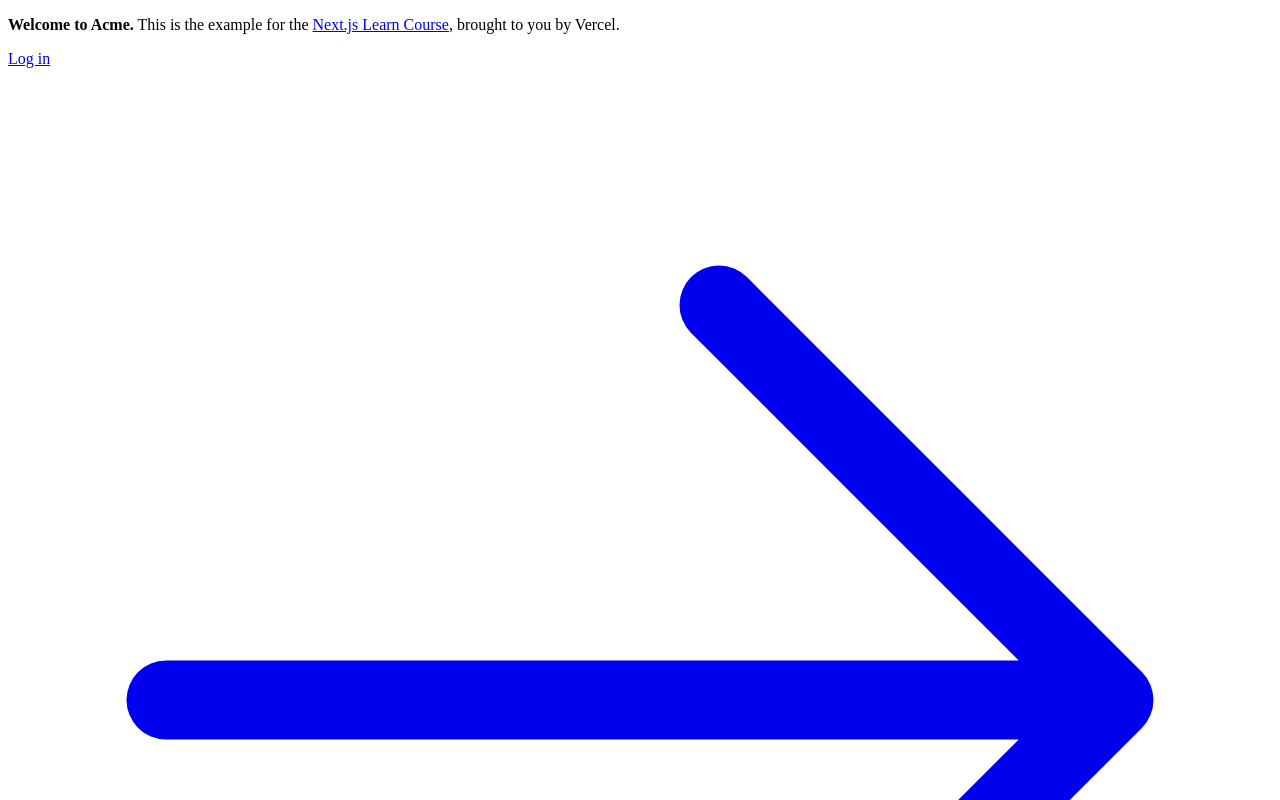
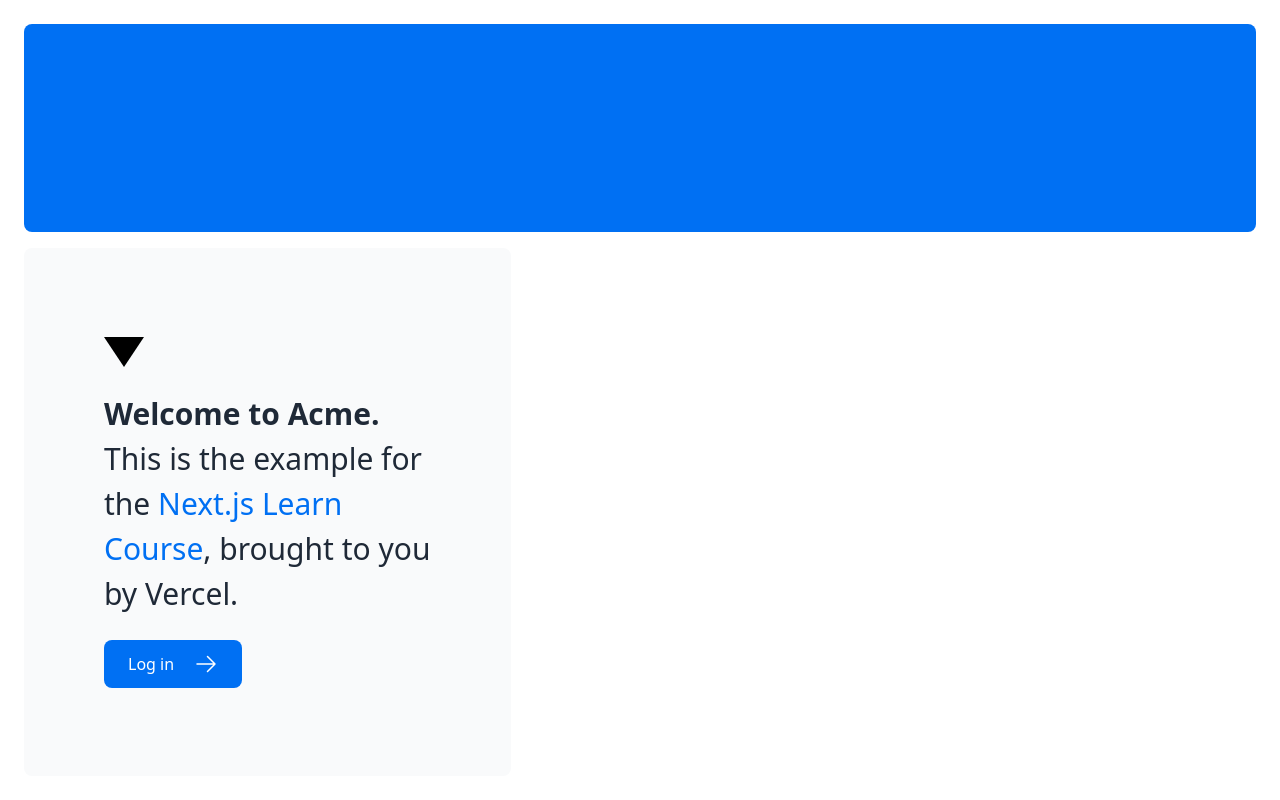
Before and after one commit to Ayida-Aman/Next-js-learn, a Next.js app: page / in a window 1280 px wide. Shown: the top 800 px of the page. Built offline with nearby package versions, Linux system fonts and the light colour scheme.

Commit message:
starter template for the Next.js App Router Course

```diff
--- a/app/layout.tsx
+++ b/app/layout.tsx
@@ -1,3 +1,4 @@
+import '@/app/ui/global.css';
 export default function RootLayout({
   children,
 }: {
--- a/app/page.tsx
+++ b/app/page.tsx
@@ -1,6 +1,7 @@
 import AcmeLogo from '@/app/ui/acme-logo';
 import { ArrowRightIcon } from '@heroicons/react/24/outline';
 import Link from 'next/link';
+import styles from '@/app/ui/home.module.css';
 
 export default function Page() {
   return (
@@ -10,6 +11,7 @@
       </div>
       <div className="mt-4 flex grow flex-col gap-4 md:flex-row">
         <div className="flex flex-col justify-center gap-6 rounded-lg bg-gray-50 px-6 py-10 md:w-2/5 md:px-20">
+          <div className={styles.shape}/>
           <p className={`text-xl text-gray-800 md:text-3xl md:leading-normal`}>
             <strong>Welcome to Acme.</strong> This is the example for the{' '}
             <a href="https://nextjs.org/learn/" className="text-blue-500">
--- /dev/null
+++ b/app/ui/home.module.css
@@ -0,0 +1,7 @@
+.shape {
+  height: 0;
+  width: 0;
+  border-top: 30px solid black;
+  border-left: 20px solid transparent;
+  border-right: 20px solid transparent;
+}
```
